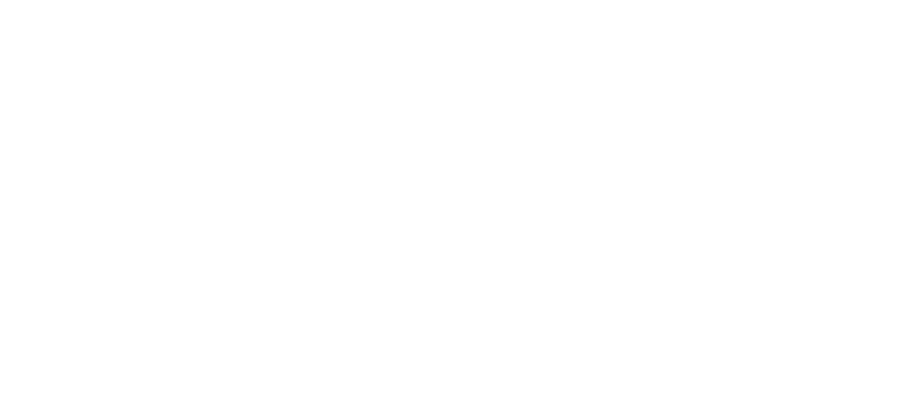
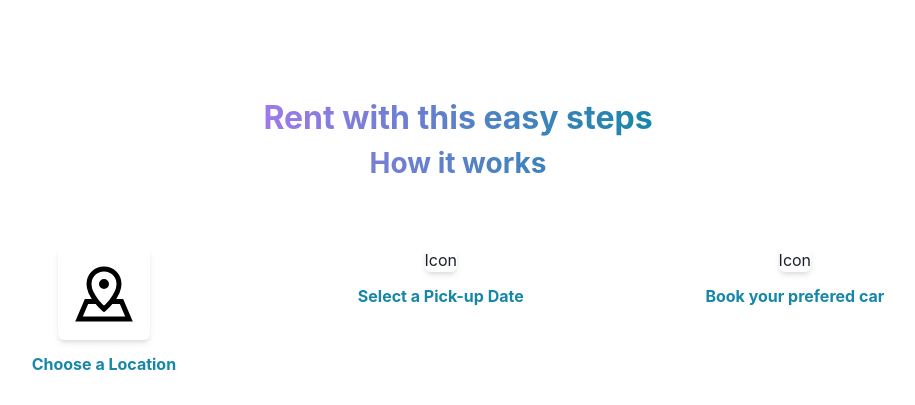
Before and after one commit to oliverloops/Turbo, a Next.js app: page / in a window 1280 px wide. Shown: the part 1878-2283 px from the top of the page, without its empty margins (182-1097 px from the left). Before the commit the page ends 1940 px from the top, so only its background shows below. Built offline with nearby package versions, Linux system fonts and the light colour scheme.

Commit message:
Working on Home page...

```diff
--- a/components/FeaturesHome.js
+++ b/components/FeaturesHome.js
@@ -1,5 +1,5 @@
 import Image from "next/image";
-import { Box, Flex, Spacer, Text } from "@chakra-ui/react";
+import { Box, Flex, Text } from "@chakra-ui/react";
 
 const FeaturesHome = () => (
   <Box>
--- a/components/Steps.js
+++ b/components/Steps.js
@@ -0,0 +1,56 @@
+import { Box, Flex, Text } from "@chakra-ui/react";
+import { GrMap } from "react-icons/gr";
+
+const Steps = () => (
+  <Box>
+    <Flex p="8" justifyContent="center" textAlign="center">
+      <Flex flexDirection="column">
+        <Text
+          fontWeight="bold"
+          fontSize={{ base: "18px", md: "26px", lg: "32px" }}
+          bgGradient="linear(to-l, #1687a7, purple.400)"
+          bgClip="text"
+        >
+          Rent with this easy steps
+        </Text>
+        <Text
+          fontWeight="bold"
+          fontSize={{ base: "14px", md: "22px", lg: "28px" }}
+          bgGradient="linear(to-l, #1687a7, purple.400)"
+          bgClip="text"
+        >
+          How it works
+        </Text>
+      </Flex>
+    </Flex>
+
+    <Flex p="8" justifyContent="space-evenly">
+      <Flex flexDirection="column" alignItems="center">
+        <Box p="4" bg="white" rounded="md" boxShadow="md">
+          <GrMap style={{ width: "60px", height: "60px" }} />
+        </Box>
+        <Text pt="3" fontWeight="bold" color="#1687a7">
+          Choose a Location
+        </Text>
+      </Flex>
+      <Flex flexDirection="column" alignItems="center">
+        <Box bg="white" rounded="md" boxShadow="md">
+          Icon
+        </Box>
+        <Text pt="3" fontWeight="bold" color="#1687a7">
+          Select a Pick-up Date
+        </Text>
+      </Flex>
+      <Flex flexDirection="column" alignItems="center">
+        <Box bg="white" rounded="md" boxShadow="md">
+          Icon
+        </Box>
+        <Text pt="3" fontWeight="bold" color="#1687a7">
+          Book your prefered car
+        </Text>
+      </Flex>
+    </Flex>
+  </Box>
+);
+
+export default Steps;
--- a/pages/index.js
+++ b/pages/index.js
@@ -3,6 +3,7 @@
 import Navbar from "../components/Navbar";
 import Cover from "../components/Cover";
 import FeaturesHome from "../components/FeaturesHome";
+import Steps from "../components/Steps";
 
 export default function Home() {
   return (
@@ -14,6 +15,7 @@
       <main>
         <Cover />
         <FeaturesHome />
+        <Steps />
       </main>
     </>
   );
```
